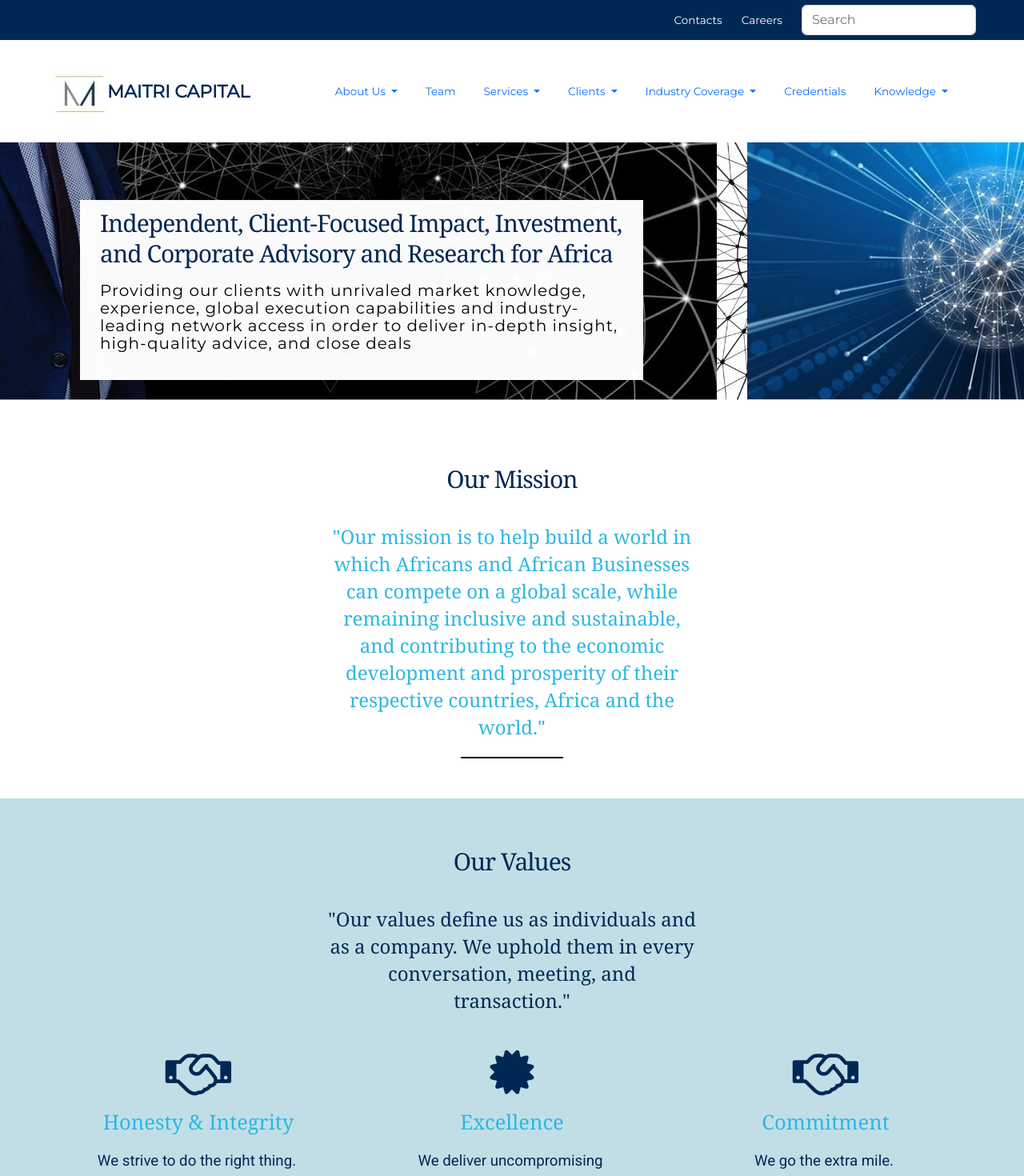
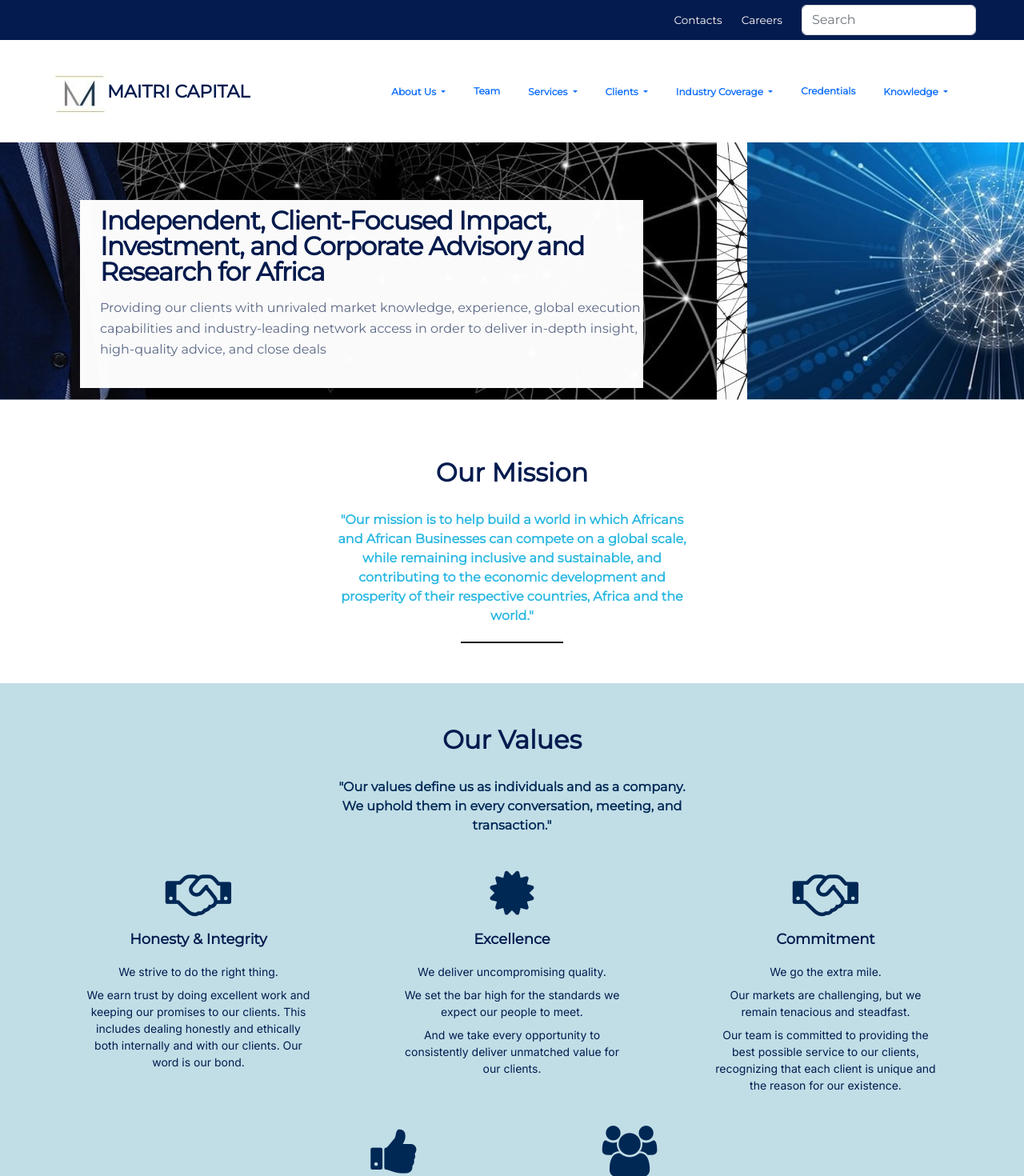
Before and after one commit to ealpha072/maitri_capital, a React (Create React App) app in the folder frontend/: page / in a window 1280 px wide. Shown: the top 1470 px of the page at 80% size. Built offline with nearby package versions, Linux system fonts and the light colour scheme; the HTML template or start-up script is replaced by a standard one.

Commit message:
Styles changes for about

```diff
--- a/frontend/src/components/About.jsx
+++ b/frontend/src/components/About.jsx
@@ -79,7 +79,7 @@ const About = () => {
 
 			<div className={styles.aboutTop}>
 				<div className={styles.missionDiv}>
-					<p className="front-p">Our Mission</p>
+					<p>Our Mission</p>
 					<p className="">
 						"Our mission is to help build a world in which Africans and
 						African Businesses can compete on a global scale, while remaining
@@ -95,7 +95,7 @@ const About = () => {
 			<div className={styles.separator}>
 				<div className={styles.aboutTop} style={{backgroundColor:"rgb(193, 222, 231)", paddingTop:"30px"}}>
 					<div className={styles.missionDiv}>
-						<p className="front-p">Our Values</p>
+						<p>Our Values</p>
 						<p style={{color:"#002855"}}>
 							"Our values define us as individuals and as a company. We uphold
 							them in every conversation, meeting, and transaction."
--- a/frontend/src/components/styles/About.module.css
+++ b/frontend/src/components/styles/About.module.css
@@ -32,15 +32,19 @@
 }
 
 .missionDiv p:first-child{
+    color: var(--hlblue);
+    font-size: 32px;
+    line-height: 22px;
+    font-weight: 700;
     padding-top: 30px;
 }
 
 .missionDiv p:last-child{
     margin: 20px auto;
     color: #2bb8e2;
-    font-size: 1.5rem;
-    line-height: 2.125rem;
-    font-family: "Georgia",serif;
+    font-size: 16px;
+    font-weight: 600;
+    line-height: 1.5;
 }
 
 /* HOLDERS FOR INDIVIDUAL */
@@ -58,20 +62,18 @@
 .individualHolder h3{
     padding-top: 6px;
     padding-bottom: 6px;
-    font-size: 1.6rem;
-    color: #2bb8e2;
-    font-weight: 500;
-    font-family: Georgia, 'Times New Roman', Times, serif;
+    font-size: 18px;
+    font-weight: 700;
+    color: var(--hlblue);
 }
 
 .individualHolder ul li{
-    width: 70%;
+    width: 80%;
     margin: auto;
-    font-size: 1.17rem;
-    font-weight: 400;
-    font-family: 'Roboto', sans-serif;
-    color: #002855;
-    text-indent: -4px;
+    font-size: 14px;
+    line-height: 1.5;
+    font-family: Inter;
+    color: var(--hlblue);
     padding: 4px;
 }
 
@@ -108,7 +110,6 @@
     font-size: 1.875rem;
     line-height: 2.375rem;
     letter-spacing: -1px;
-    font-family: "Georgia",serif;
 }
 
 .aboutLeft p{
@@ -118,7 +119,6 @@
     color: #2bb8e2;
     font-size: 1.5rem;
     line-height: 2.125rem;
-    font-family: "Georgia",serif;
 }
 
 /* WHAT DIFFS US */
@@ -149,13 +149,11 @@
     font-size: 1.425rem;
     color: #002855;
     margin-bottom: 0px;
-    font-family: Georgia, 'Times New Roman', Times, serif;
 }
 
 .diffMainHolder ul li{
     font-size: 1.2rem;
     line-height: 1.875rem;
-    font-family: "Georgia",serif;
 }
 
 .storyLine{
--- a/frontend/src/components/styles/Banner.module.css
+++ b/frontend/src/components/styles/Banner.module.css
@@ -22,22 +22,22 @@
 }
 
 .paragraphOne{
-    font-size: 1.875rem;
-    line-height: 2.375rem;
+    font-size: 32px;
+    font-weight: 700;
+    line-height: 1;
     letter-spacing: -1px;
     color:var(--hlblue);
     padding: 10px 25px 0 25px;
-    font-family: Georgia, 'Times New Roman', Times, serif;
 }
 
 .paragraphTwo{
-    font-size: 1.25rem;
-    line-height: 1.375rem;
-    letter-spacing: 1px;
+    font-size: 16px;
+    font-weight: 300;
+    line-height: 26px;
     margin-bottom: 10px;
     padding-left: 25px;
     padding-bottom: 25px;
-    color: #000;
+    color: #5b6987;
 }
 
 .bannerImgDivider{
--- a/frontend/src/components/styles/Header.module.css
+++ b/frontend/src/components/styles/Header.module.css
@@ -73,7 +73,8 @@
 }
 
 .navigationDetails a{
-    font-size: 0.85rem;
+    font-weight: 600;
+    font-size: 12px;
     margin-right: 35px;
 }
 
--- a/frontend/src/index.css
+++ b/frontend/src/index.css
@@ -1,12 +1,10 @@
-@import url('https://fonts.googleapis.com/css2?family=Poppins:wght@100;400&display=swap');
-@import url('https://fonts.googleapis.com/css2?family=Montserrat&family=Raleway&family=Roboto&family=Lato&display=swap');
-@import url('https://fonts.googleapis.com/css2?family=Source+Sans+Pro&display=swap');
+@import url('https://fonts.googleapis.com/css2?family=Montserrat&family=Lato&family=Inter&family=Open+Sans&display=swap');
 
 :root{
   --blue: #44546A;
   --gold:#BF9000;
   --gray:#7F7F7F;
-  --hlblue:#002855;
+  --hlblue:#031b4e;
   --bg1:rgb(193, 222, 231);
   --sm-font:0.8rem;
   --md-font:2rem;
@@ -19,7 +17,7 @@
 }
 
 body{
-  font-family: "Montserrat","Roboto","Arial",sans-serif;
+  font-family: Montserrat;
   max-width: 100%;
   min-width: 100%;
 }
```
